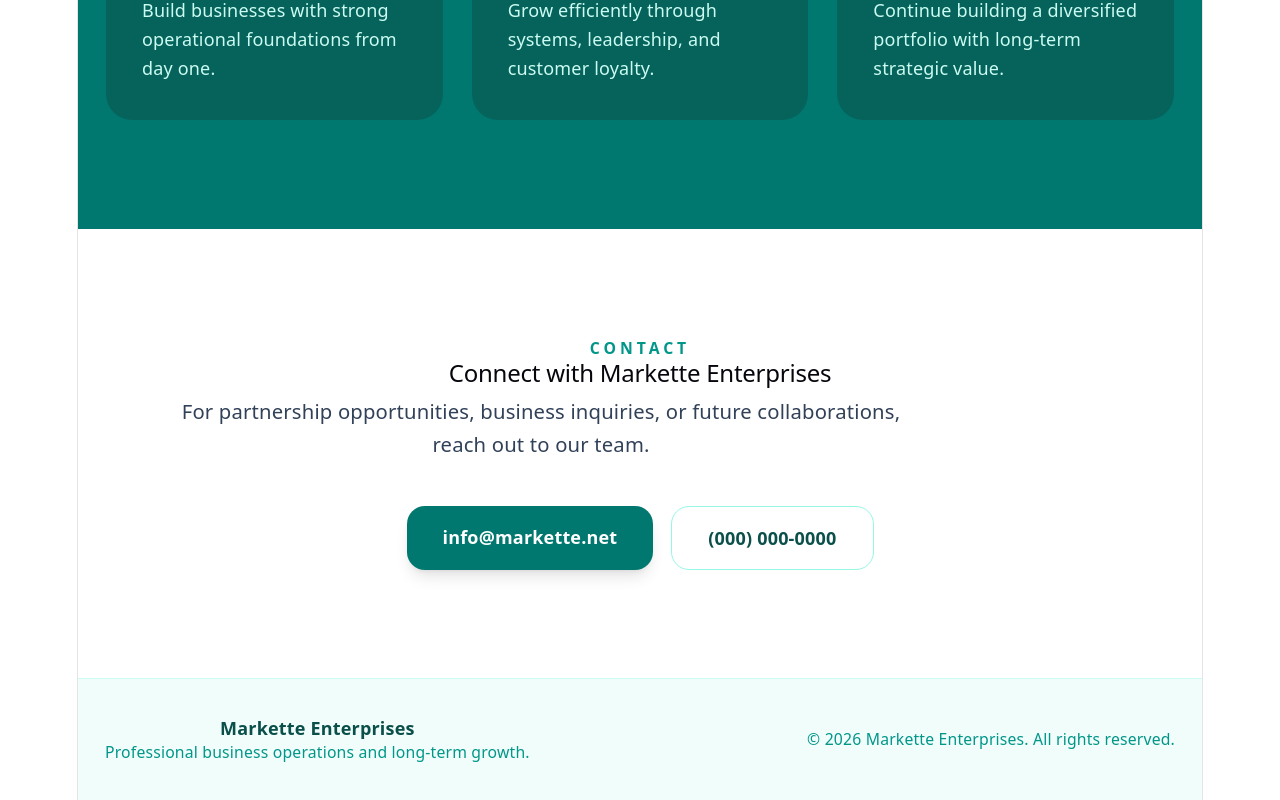
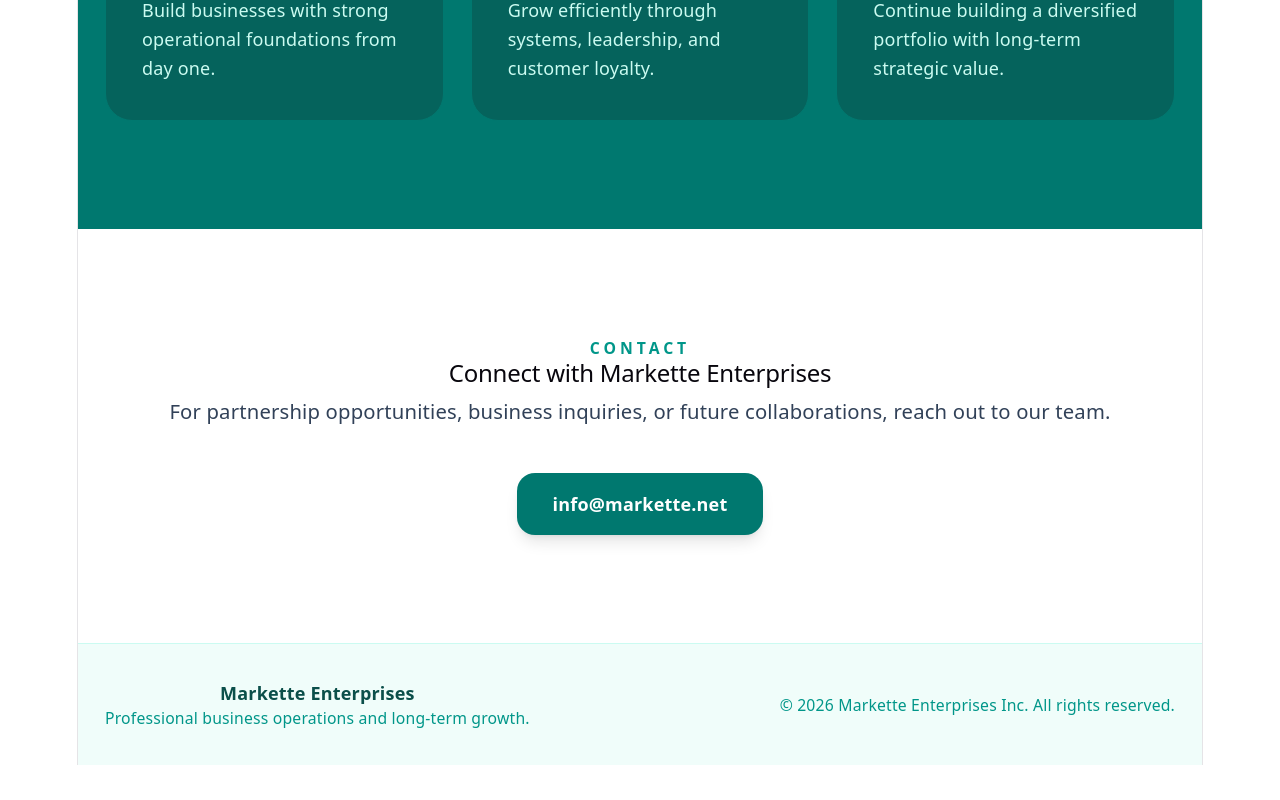
Before and after one commit to pmarkette/markette-enterprises, a React (Vite) app: page / in a window 1280 px wide. Shown: the part 3230-4030 px from the top of the page. After the commit the page ends 3995 px from the top, so only its background shows below. Built offline with nearby package versions, Linux system fonts and the light colour scheme.

Commit message:
Fixed Contact section

```diff
--- a/src/App.jsx
+++ b/src/App.jsx
@@ -245,7 +245,7 @@ export default function MarketteEnterprisesWebsite() {
             Connect with Markette Enterprises
           </h2>
 
-          <p className="mt-6 text-lg text-slate-700 leading-relaxed max-w-2xl mx-auto">
+          <p className="mt-6 text-lg text-slate-700 leading-relaxed max-w-full mx-auto">
             For partnership opportunities, business inquiries, or future collaborations, reach out to our team.
           </p>
 
@@ -257,12 +257,7 @@ export default function MarketteEnterprisesWebsite() {
               info@markette.net
             </a>
 
-            <a
-              href="tel:+10000000000"
-              className="rounded-2xl border border-teal-200 px-8 py-4 font-semibold hover:bg-teal-50 transition-colors"
-            >
-              (000) 000-0000
-            </a>
+
           </div>
         </div>
       </section>
@@ -278,7 +273,7 @@ export default function MarketteEnterprisesWebsite() {
           </div>
 
           <p className="text-sm text-teal-600">
-            © 2026 Markette Enterprises. All rights reserved.
+            © 2026 Markette Enterprises Inc. All rights reserved.
           </p>
         </div>
       </footer>
```
